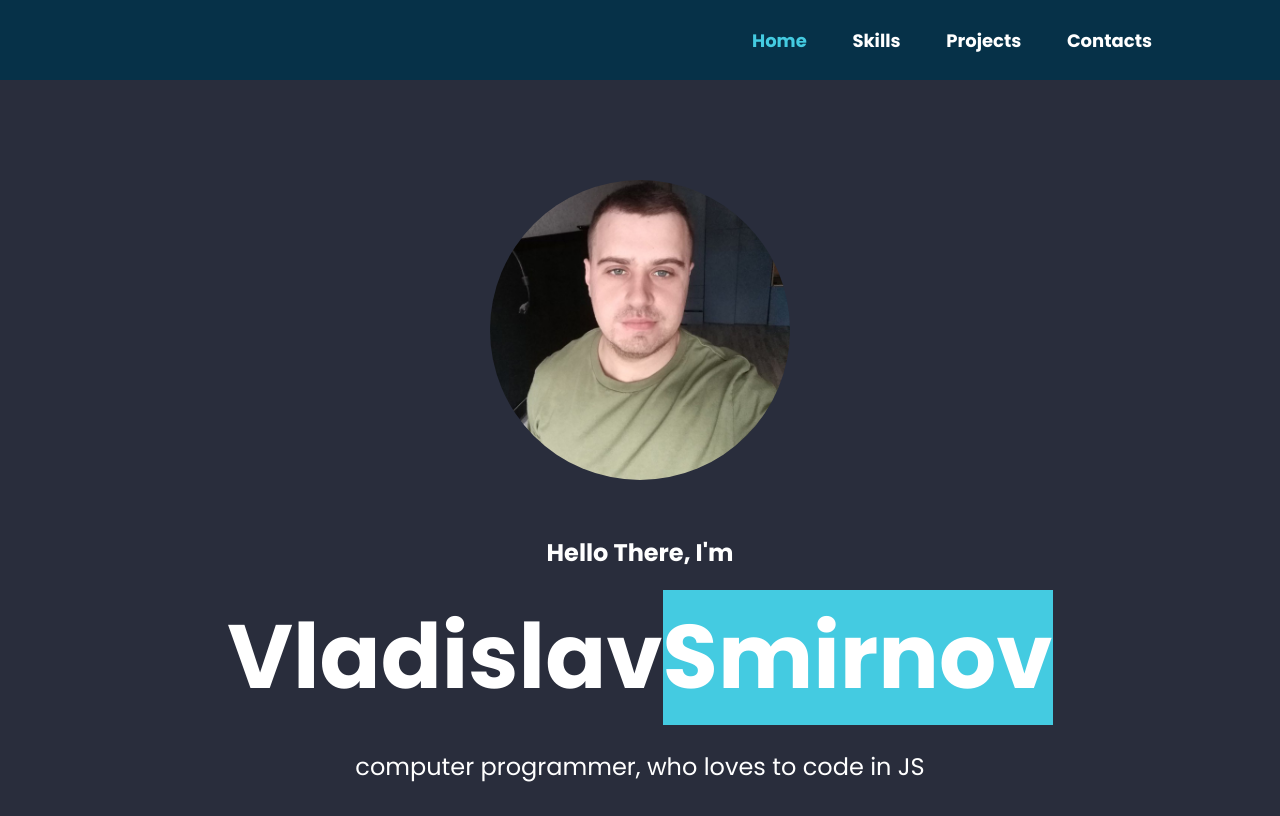
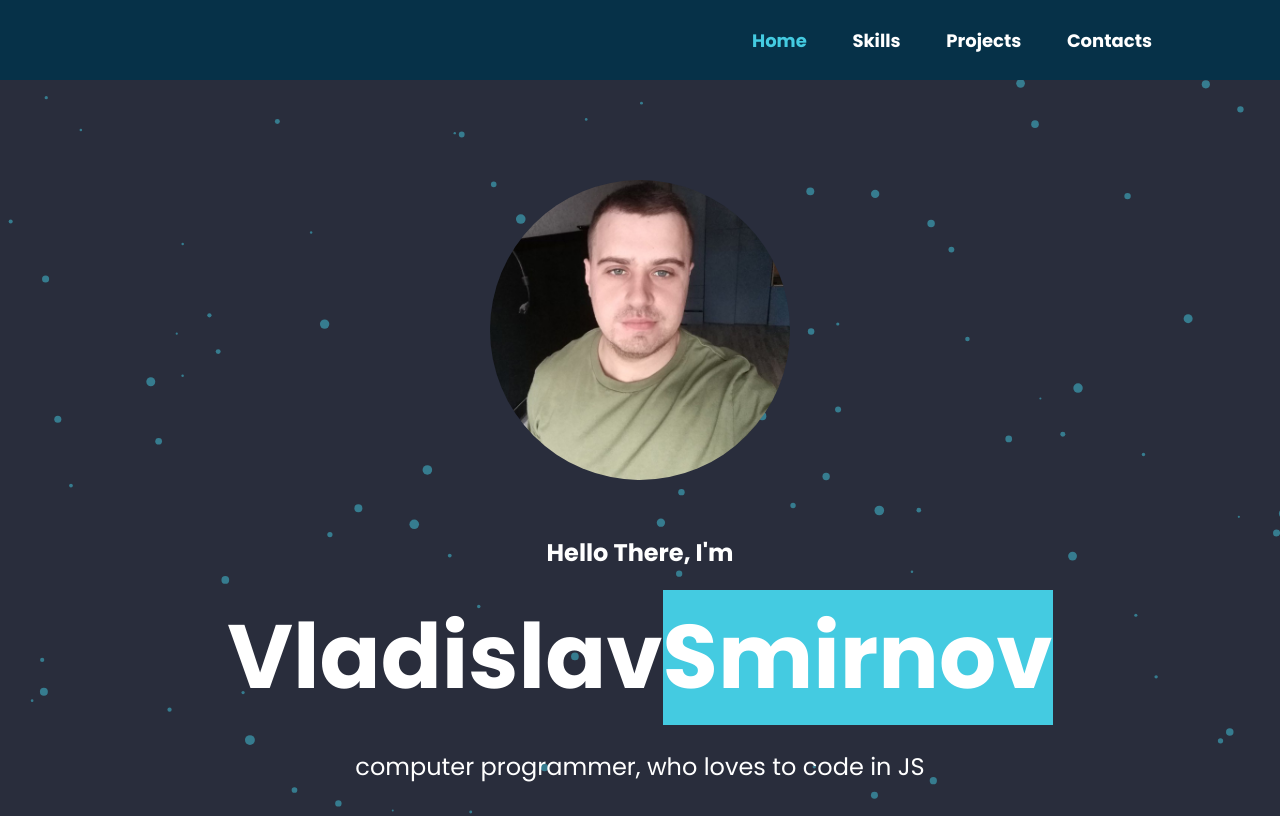
Before and after one commit to Vlad06091992/Portfolio, a React (Create React App) app: page / in a window 1280 px wide. Shown: the top 816 px of the page. Built offline with nearby package versions, Linux system fonts and the light colour scheme.

Commit message:
step3(1) add animation

```diff
--- a/package.json
+++ b/package.json
@@ -16,6 +16,7 @@
     "react-dom": "^18.2.0",
     "react-hook-form": "^7.44.3",
     "react-particles": "^2.10.1",
+    "react-reveal": "^1.2.2",
     "react-scripts": "5.0.1",
     "sass": "^1.62.0",
     "tsparticles": "^2.10.1",
--- /dev/null
+++ b/src/common/components/Particle/Particle.jsx
@@ -0,0 +1,76 @@
+import React, {useCallback} from "react";
+import {loadFull} from "tsparticles";
+import Particles from "react-particles";
+import css from "./Particle.module.scss";
+
+
+const options = {
+    fullScreen:{
+        enable:false,
+        zIndex:-1
+    },
+    background: {
+        color: {
+            value: "inherit",
+        },
+    },
+    fpsLimit: 120,
+    particles: {
+        color: {
+            value: "#44CBE1",
+        },
+
+        move: {
+            directions: "none",
+            enable: true,
+            random: true,
+            speed: 1.2,
+            straight: false,
+        },
+        number: {
+            density: {
+                enable: true,
+                area: 800,
+            },
+            value: 80,
+        },
+        opacity: {
+            value: 0.5,
+        },
+        shape: {
+            type: "circle",
+        },
+        size: {
+            value: { min: 1, max: 5 },
+        },
+    },
+    detectRetina: true,
+}
+
+
+
+
+export const Particle = (props) => {
+
+    const particlesInit = useCallback(async (engine) => {
+        console.log(engine);
+        // you can initiate the tsParticles instance (engine) here, adding custom shapes or presets
+        // this loads the tsparticles package bundle, it's the easiest method for getting everything ready
+        // starting from v2 you can add only the features you need reducing the bundle size
+        await loadFull(engine);
+    }, []);
+
+    const particlesLoaded = useCallback(async (container) => {
+        await console.log(container);
+    }, []);
+
+
+    return (
+        <Particles className={css.particles}
+                   id="tsparticles"
+                   init={particlesInit}
+                   loaded={particlesLoaded}
+                   options={options}
+        />
+    )
+}
--- /dev/null
+++ b/src/common/components/Particle/Particle.module.scss
@@ -0,0 +1,9 @@
+.particles {
+  z-index: 0;
+
+  position: absolute;
+  top: 0;
+  left: 0;
+  right: 0;
+  bottom: 0;
+}
--- a/src/components/Contacts/Contacts.js
+++ b/src/components/Contacts/Contacts.js
@@ -3,6 +3,7 @@ import React from 'react';
 import {Title} from "../../common/components/Title/Title";
 import {ContactForm} from "./ContactForm/ContactForm";
 import {MyContacts} from "./MyContacts/MyContacts";
+import Swing from "react-reveal/Swing";
 
 
 export const Contacts = () => {
@@ -10,8 +11,10 @@ export const Contacts = () => {
         <div className={styles.contacts}>
             <Title title={'Contacts'}/>
             <div className={styles.container}>
+                <Swing >
                 <MyContacts/>
                 <ContactForm/>
+                </Swing>
             </div>
     </div>
     )
--- a/src/components/Contacts/Contacts.module.scss
+++ b/src/components/Contacts/Contacts.module.scss
@@ -10,7 +10,7 @@
 
   .container {
     @include container;
-    @include flex(space-around, baseline);
+    @include flex(space-around, self-start);
 
     .myContacts {
       width: 400px;
@@ -62,6 +62,7 @@
     margin: 20px auto;
     float: right;
     font: inherit;
+    padding: 15px;
     &:hover{
       cursor: pointer;
     }
--- a/src/components/Main/Main.js
+++ b/src/components/Main/Main.js
@@ -1,12 +1,17 @@
 import css from './Main.module.scss'
 import React from 'react';
 import photo from '../../assets/photo.jpg'
+import {Particle} from "../../common/components/Particle/Particle";
+import Slide from "react-reveal/Slide";
 
 
 
 export const Main = () => {
     return (
         <div className={css.main}>
+
+            <Particle/>
+            <Slide>
             <div className={css.container}>
                <div className={css.ava}>
                    <img  alt='ava' src={photo} />
@@ -22,6 +27,7 @@ export const Main = () => {
                     <p>computer programmer, who loves to code in JS</p>
                 </div>
             </div>
+            </Slide>
         </div>
 
     )
--- a/src/components/Main/Main.module.scss
+++ b/src/components/Main/Main.module.scss
@@ -3,19 +3,39 @@
 
 
 .main {
+  z-index: 1;
+
+  position: relative;
   padding: 100px 0px 182px 0px;
   min-height: 100vh;
   background: $mainBgColor;
+  width: 100%;
+
+
+  //.particles{
+  //  color: inherit;
+  //  position: absolute;
+  //  opacity: 0.3;
+  //  width: 100%;
+  //  height: 100%;
+  //}
+
+
 
   .container {
+    position: relative;
+    z-index: 1;
     @include container();
 
     .ava {
+      position: relative;
+      z-index: 1;
       margin: 0 auto 48px;
       max-width: 300px;
     }
 
     .ava img {
+
       max-width: 100%;
       border-radius: 50%;
     }
@@ -32,6 +52,7 @@
       }
 
       .name {
+
         @include flex(center,center);
         margin: 0 auto;
         font-size: 90px;
--- a/src/components/Projects/Projects.js
+++ b/src/components/Projects/Projects.js
@@ -6,6 +6,7 @@ import petProjects from '../../assets/projects/pet_projects.png'
 import counter from '../../assets/projects/counter.png'
 import socialNetwork from '../../assets/projects/social_network.jpg'
 import todolist from '../../assets/projects/todolist.webp'
+import Slide from "react-reveal/Slide";
 
 
 let projectsProps = [{
@@ -30,6 +31,7 @@ let projectsProps = [{
 export const Projects = () => {
     return (<div className={css.projects}>
             <Title title={"My projects"}/>
+            <Slide left>
             <div className={css.container}>
                 {projectsProps.map((el, index) => {
                     return (<Project key={index} image={el.image} title={el.title} description={el.decription}
@@ -38,6 +40,7 @@ export const Projects = () => {
                     )
                 })}
             </div>
+            </Slide>
         </div>
 
     )
--- a/src/components/Skills/Skills.js
+++ b/src/components/Skills/Skills.js
@@ -8,7 +8,7 @@ import ts from '../../img/skills/ts.svg'
 import redux from '../../img/skills/redux.svg'
 import react from '../../img/skills/react.svg'
 import {Title} from "../../common/components/Title/Title";
-
+import Slide from "react-reveal/Slide";
 let skillsProps = [{
     title: "React",
     description: "Lorem ipsum",
@@ -42,6 +42,7 @@ let skillsProps = [{
 export const Skills = () => {
     return (<div className={styles.skills}>
             <Title title={'My skills'}/>
+            <Slide right>
             <div className={styles.container}>
                 {skillsProps.map(el => {
                     return (<Skill title={el.title} description={el.description} image={el.image}
@@ -50,6 +51,7 @@ export const Skills = () => {
                     )
                 })}
             </div>
+            </Slide>
         </div>
 
     )
```
Also changed, not shown: src/App.js (+75 -73 lines), 1 other file (tests, documents, lock files or other folders).
